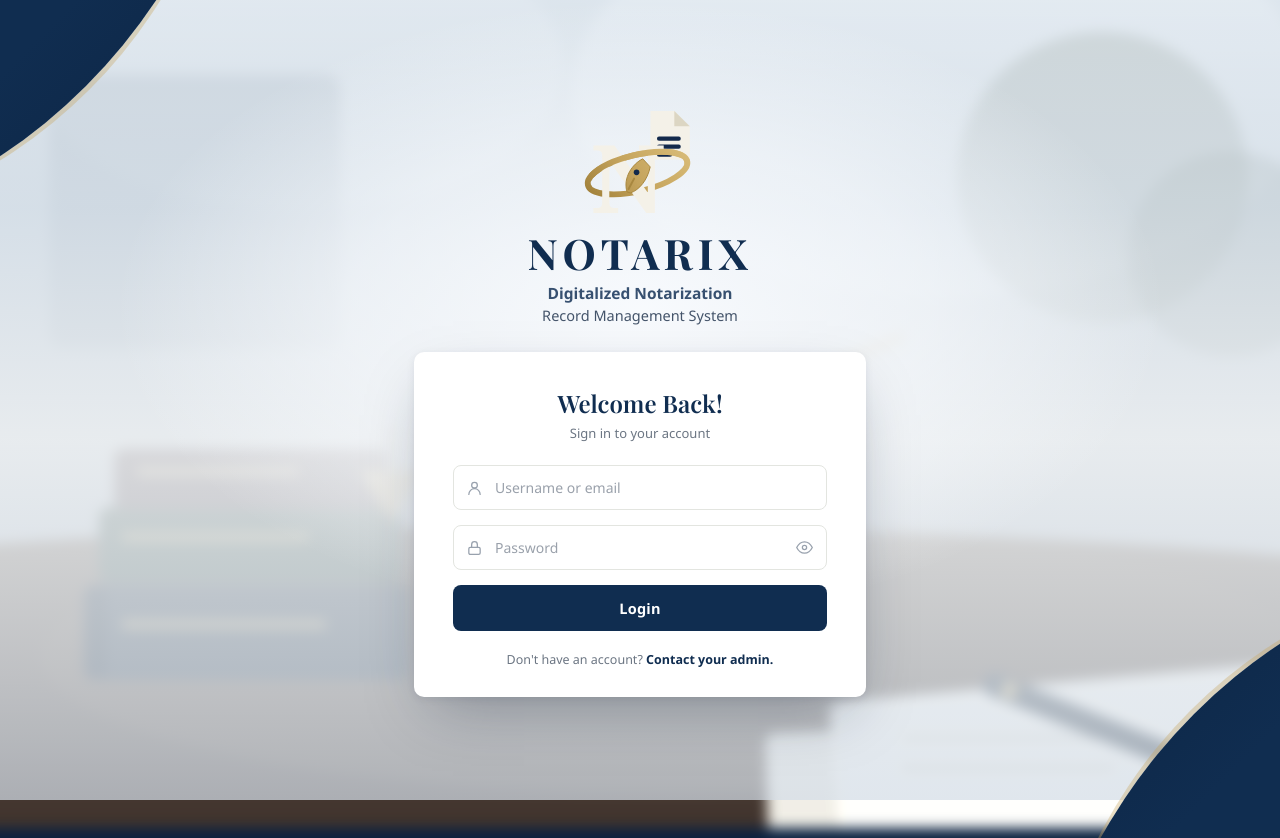
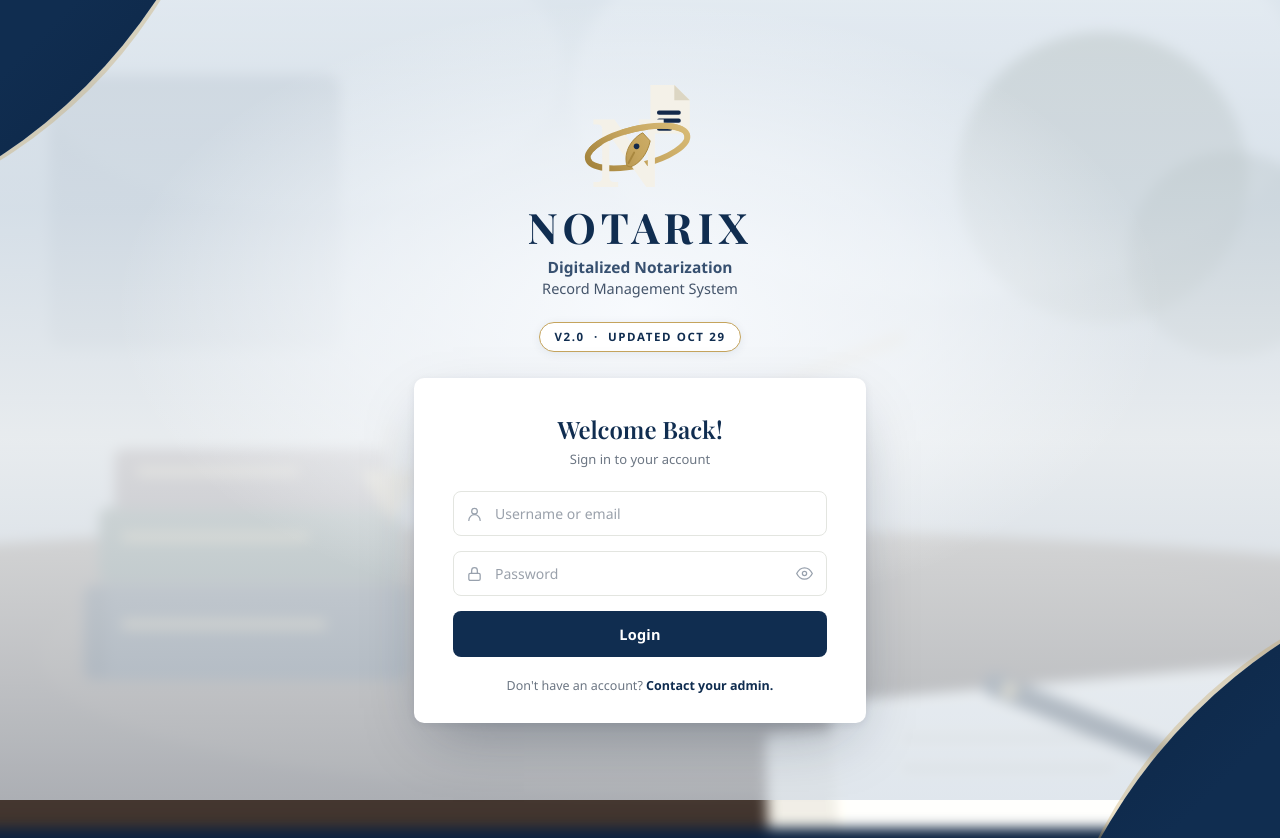
Before and after one commit to Laksu7/notarix, a website: page public/login.html in a window 1280 px wide. Shown: the top 838 px of the page. Drawn offline with nearby package versions, Linux system fonts and the light colour scheme; no server answers.

Commit message:
Add v2.0 build markers (sidebar tag + login badge)

```diff
--- a/public/css/style.css
+++ b/public/css/style.css
@@ -63,6 +63,7 @@ b, strong { font-weight: 600; }
 .sidebar .brand .brand-mark svg { width: 42px; height: 42px; color: var(--gold); }
 .sidebar .brand .brand-name { font-family: var(--serif); font-size: 20px; letter-spacing: 3.4px; color: #fff; line-height: 1; padding-left: 3px; }
 .sidebar .brand .brand-rule { width: 62px; height: 2px; border-radius: 2px; background: linear-gradient(90deg, rgba(197,164,93,0), var(--gold) 22%, var(--gold) 78%, rgba(197,164,93,0)); }
+.sidebar .app-ver { display: block; text-align: center; font-size: 10px; letter-spacing: 1.5px; color: rgba(255,255,255,.38); padding: 2px 0 8px; }
 .sidebar nav { padding: 12px 10px; display: flex; flex-direction: column; gap: 3px; }
 .sidebar nav.side-main { flex: 1; }
 .sidebar nav a, .sidebar .side-bottom a, .sidebar .logout-btn {
@@ -347,6 +348,7 @@ textarea.input { height: auto; resize: vertical; min-height: 74px; }
 .login-word { font-family: var(--serif); font-size: 42px; font-weight: 700; letter-spacing: 5px; color: var(--navy); line-height: 1; margin-top: 6px; }
 .login-tag { font-size: 14.5px; color: #44546a; line-height: 1.45; margin: 8px 0 26px; }
 .login-tag b { font-weight: 600; color: #375070; display: block; font-size: 15.5px; }
+.login-ver { display: inline-block; font-size: 11.5px; font-weight: 700; letter-spacing: 1.6px; text-transform: uppercase; color: #102d50; background: #fff; border: 1.5px solid var(--gold); border-radius: 999px; padding: 5px 14px; margin: -18px 0 26px; box-shadow: 0 2px 10px rgba(16,45,80,.08); }
 .login-card { width: 100%; max-width: 452px; background: #fff; border-radius: 10px; box-shadow: 0 24px 60px -18px rgba(13, 30, 51, .35), 0 2px 8px rgba(13,30,51,.08); padding: 32px 38px 26px; border: 1px solid rgba(255,255,255,.6); }
 .login-card h2 { font-size: 24px; font-weight: 600; text-align: center; }
 .login-card .login-sub { text-align: center; color: var(--muted); font-size: 13px; margin: 3px 0 22px; }
--- a/public/js/app.js
+++ b/public/js/app.js
@@ -220,6 +220,7 @@ async function initShell() {
     <div class="side-bottom">
       <div class="nav-divider"></div>
       <button class="logout-btn" id="sideLogout">${ICONS.logout}Logout</button>
+      <span class="app-ver" title="NOTARIX build version">v2.0</span>
     </div>`;
 
   const menuBtnSvg = document.getElementById('menuBtn');
--- a/public/login.html
+++ b/public/login.html
@@ -23,6 +23,7 @@
       <div id="lockup"></div>
       <div class="login-word">NOTARIX</div>
       <p class="login-tag"><b>Digitalized Notarization</b>Record Management System</p>
+      <div class="login-ver">v2.0 &nbsp;·&nbsp; Updated Oct 29</div>
     </div>
 
     <div class="login-card">
--- a/server.js
+++ b/server.js
@@ -18,9 +18,9 @@ app.use(session({
   cookie: { maxAge: 1000 * 60 * 60 * 8 } // 8 hours
 }));
 
-// Serve uploads + static files
-app.use('/uploads', express.static(path.join(__dirname, 'uploads')));
-app.use(express.static(path.join(__dirname, 'public')));
+// Serve uploads + static files (always re-validate so code changes show up after a plain refresh)
+app.use('/uploads', express.static(path.join(__dirname, 'uploads'), { setHeaders: res => res.setHeader('Cache-Control', 'no-cache') }));
+app.use(express.static(path.join(__dirname, 'public'), { setHeaders: res => res.setHeader('Cache-Control', 'no-cache') }));
 
 /* The office workflow has exactly two statuses; each one implies a location */
 const ALLOWED_STATUSES = ['For Submission', 'Submitted'];
```
